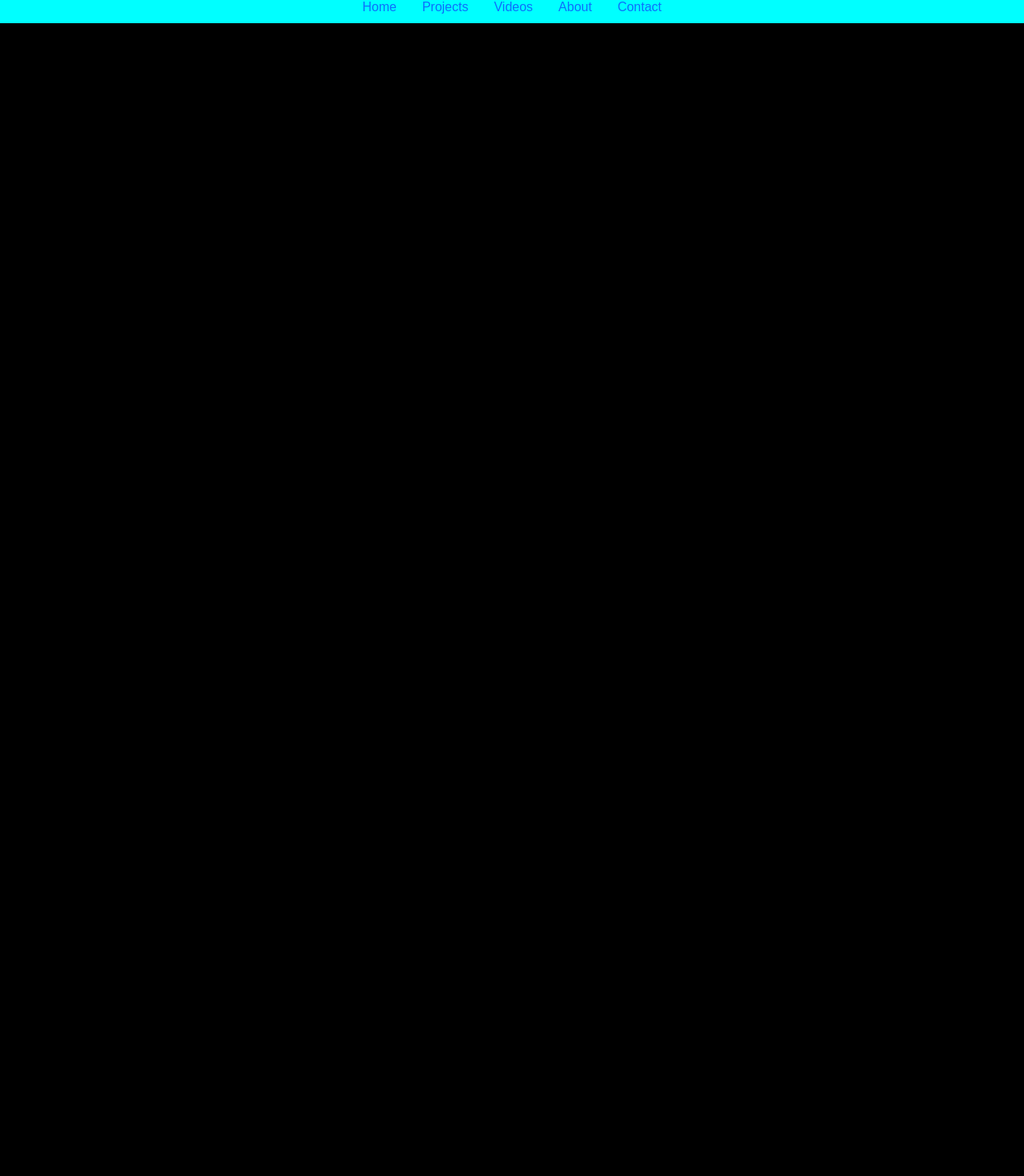
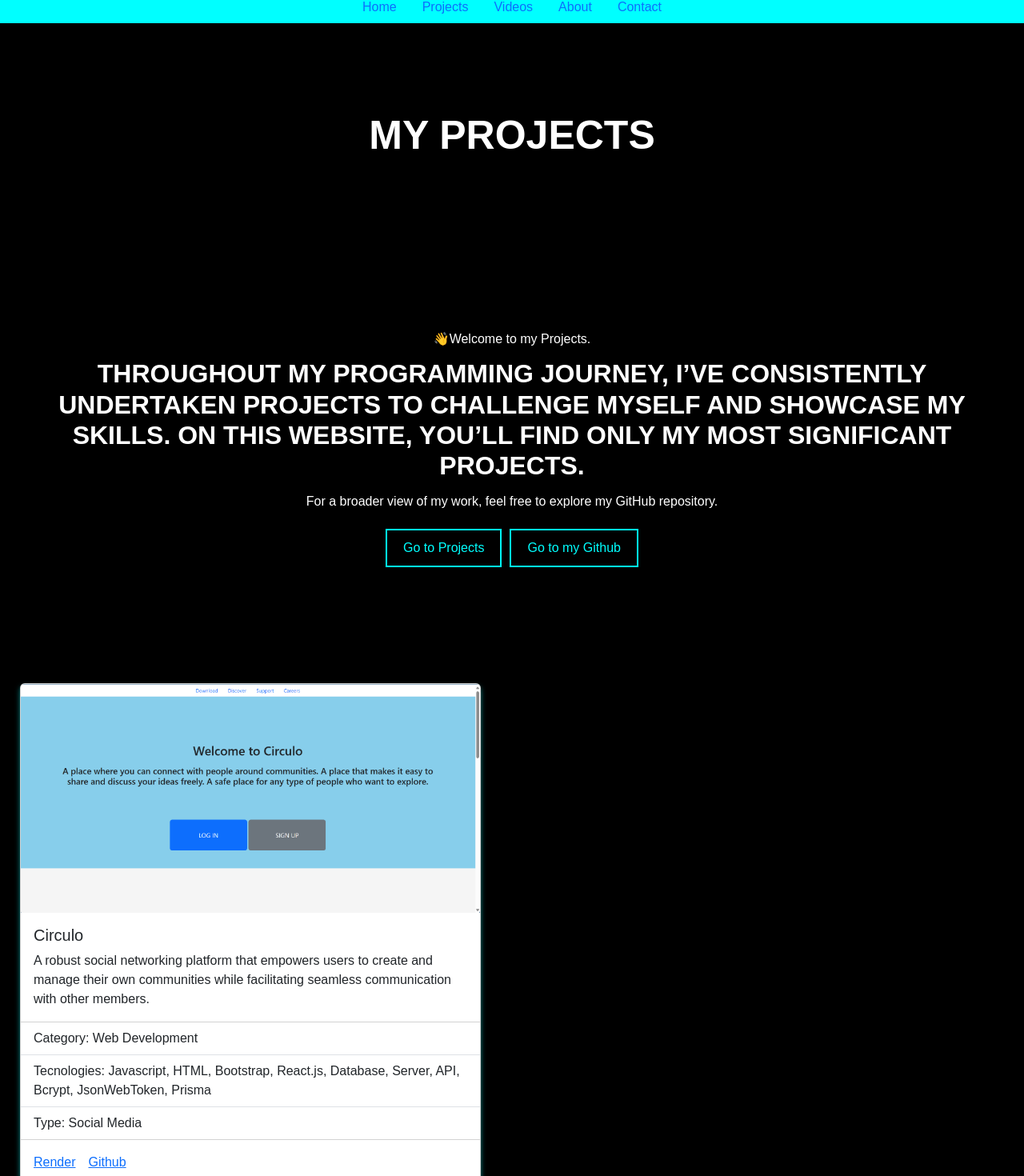
Before and after one commit to CPerez220/my-personal-website, a React (Vite) app in the folder Carlos-Perez/: page /projects in a window 1280 px wide. Shown: the part 11-1481 px from the top of the page at 80% size. Before the commit the page ends 800 px from the top, so only its background shows below. Built offline with nearby package versions, Linux system fonts and the light colour scheme; the HTML template or start-up script is replaced by a standard one.

Commit message:
Project Page Finished

```diff
--- a/Carlos-Perez/src/App.css
+++ b/Carlos-Perez/src/App.css
@@ -170,3 +170,8 @@ body {
   font-size: 1.2rem;
   margin: 20px 0;
 }
+
+.card {
+  background-color: white;
+  margin: 25px;
+}
--- a/Carlos-Perez/src/components/Intro.jsx
+++ b/Carlos-Perez/src/components/Intro.jsx
@@ -1,3 +1,5 @@
+import { Link } from "react-router-dom"
+
 const Intro = () => {
   return (
     <>
@@ -9,7 +11,7 @@ const Intro = () => {
               <h3>I bring a diverse set of skills and experiences to the table.</h3>
         </div>
         <div class="buttons">
-            <button class="button">See my projects</button>
+            <Link to="/projects"><button class="button">See my projects</button></Link>
             <button class="button">Know more about me</button>
         </div>
     </section>
--- /dev/null
+++ b/Carlos-Perez/src/components/MyProjects.jsx
@@ -0,0 +1,34 @@
+import Card from 'react-bootstrap/Card';
+import ListGroup from 'react-bootstrap/ListGroup';
+import Circulo from "../images/circulo-home-page.png"
+
+const MyProjects = () => {
+  return(
+    <>
+    <div style={{ display: 'flex', justifyContent: 'space-between' }}>
+    <Card style={{ width: "45%", boxShadow: '0 4px 6px rgba(0, 255, 255, 0.5)' }}>
+      <Card.Img variant="top" src={Circulo} />
+      <Card.Body>
+        <Card.Title>Circulo</Card.Title>
+        <Card.Text>
+        A robust social networking platform that empowers users to create and manage their own communities while facilitating seamless communication with other members.
+        </Card.Text>
+      </Card.Body>
+      <ListGroup className="list-group-flush">
+        <ListGroup.Item>Category: Web Development</ListGroup.Item>
+        <ListGroup.Item>Tecnologies: Javascript, HTML, Bootstrap, React.js, Database, Server, API, Bcrypt, JsonWebToken, Prisma</ListGroup.Item>
+        <ListGroup.Item>Type: Social Media</ListGroup.Item>
+      </ListGroup>
+      <Card.Body>
+        <Card.Link href="#">Render</Card.Link>
+        <Card.Link href="#">Github</Card.Link>
+      </Card.Body>
+    </Card>
+
+    </div>
+    <h1>Anticipate more exciting projects! I’m currently collaborating with my team on a captivating video game for my capstone project. Additionally, we’re developing a mobile version of ‘Circulo.’ Beyond that, I’ve been actively engaged in personal projects, exploring cutting-edge technologies. Stay tuned as I begin sharing some of my past college projects as well.</h1>
+    </>
+  )
+}
+
+export default MyProjects
--- /dev/null
+++ b/Carlos-Perez/src/components/ProjectsBody.jsx
@@ -0,0 +1,23 @@
+import MyProjects from "./MyProjects"
+
+const ProjectsBody = () => {
+  return(
+    <>
+    <section class="intro">
+        <h1>MY PROJECTS</h1>
+        <div>
+            <h3><span>👋</span>Welcome to my Projects.</h3>
+            <h2>Throughout my programming journey, I’ve consistently undertaken projects to challenge myself and showcase my skills. On this website, you’ll find only my most significant projects.</h2>
+              <h3>For a broader view of my work, feel free to explore my GitHub repository.</h3>
+        </div>
+        <div class="buttons">
+            <button class="button">Go to Projects</button>
+            <button class="button">Go to my Github</button>
+        </div>
+    </section>
+    <MyProjects/>
+    </>
+  )
+}
+
+export default ProjectsBody
--- a/Carlos-Perez/src/pages/Projects.jsx
+++ b/Carlos-Perez/src/pages/Projects.jsx
@@ -1,9 +1,13 @@
 import Header from "../components/Header"
+import ProjectsBody from "../components/ProjectsBody"
+import Footer from "../components/Footer"
 
 const Projects = () => {
   return(
     <>
     <Header/>
+    <ProjectsBody/>
+    <Footer/>
     </>
   )
 }
```
Also changed, not shown: Carlos-Perez/src/images/circulo-home-page.png (added).
